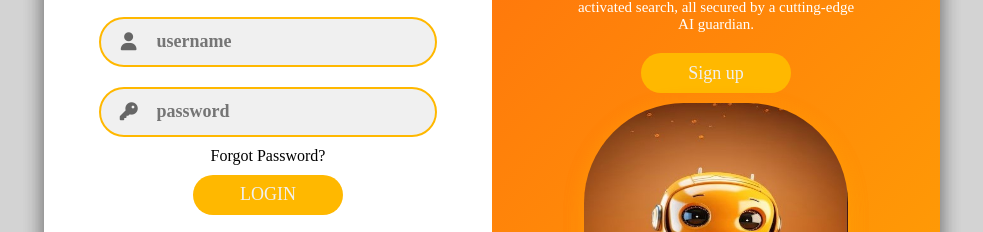
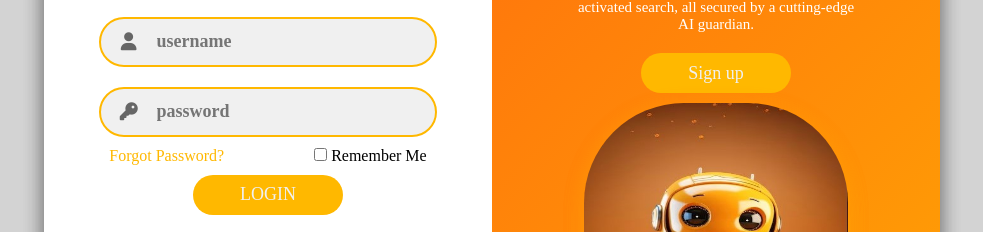
Before and after one commit to Pranjali2217/Bot-Guardian, a plain HTML site: page index.html in a window 1280 px wide. Shown: the part 268-500 px from the top of the page, without its empty margins (148-1131 px from the left). Drawn offline with Linux system fonts and the light colour scheme.

Commit message:
login page updated

```diff
--- a/home.css
+++ b/home.css
@@ -221,6 +221,8 @@ span.new_chat {
   background: white;
   outline: none;
 }
+
+
 
 .typing-textarea textarea::placeholder {
   color: black;
--- a/index.html
+++ b/index.html
@@ -23,9 +23,17 @@
                     <i class="fa-solid fa-key"></i>
                     <input type="password" placeholder="password" id="pass" required>
                 </div>
-                <div>
-                    <p>Forgot Password?</p>
+
+                <div class="forgot-pass-remember-me">
+                    <div class="forgot-pass">
+                        <a id="ForgotPassword" href="#">Forgot Password?</a>
+                    </div>
+                    <div class="remember-me">
+                        <input id="rememberMe" type="checkbox">
+                        <label for="rememberMe">Remember Me</label>
+                    </div>
                 </div>
+
                 <input type="submit" value="LOGIN" class="btn" id="signIn">
                 <p class="social-text">Or sign in with social platform</p>
                 <div class="social-media">
--- a/style.css
+++ b/style.css
@@ -119,6 +119,16 @@ form.sign-up-form{
 
 .btn-hover{
     background:#ff710d;
+}
+
+.forgot-pass-remember-me{
+	display: flex;
+	justify-content: center;
+	gap: 90px;
+}
+
+.forgot-pass-remember-me #ForgotPassword:hover{
+	color: #008d7f;
 }
 
 .social-text{
```
